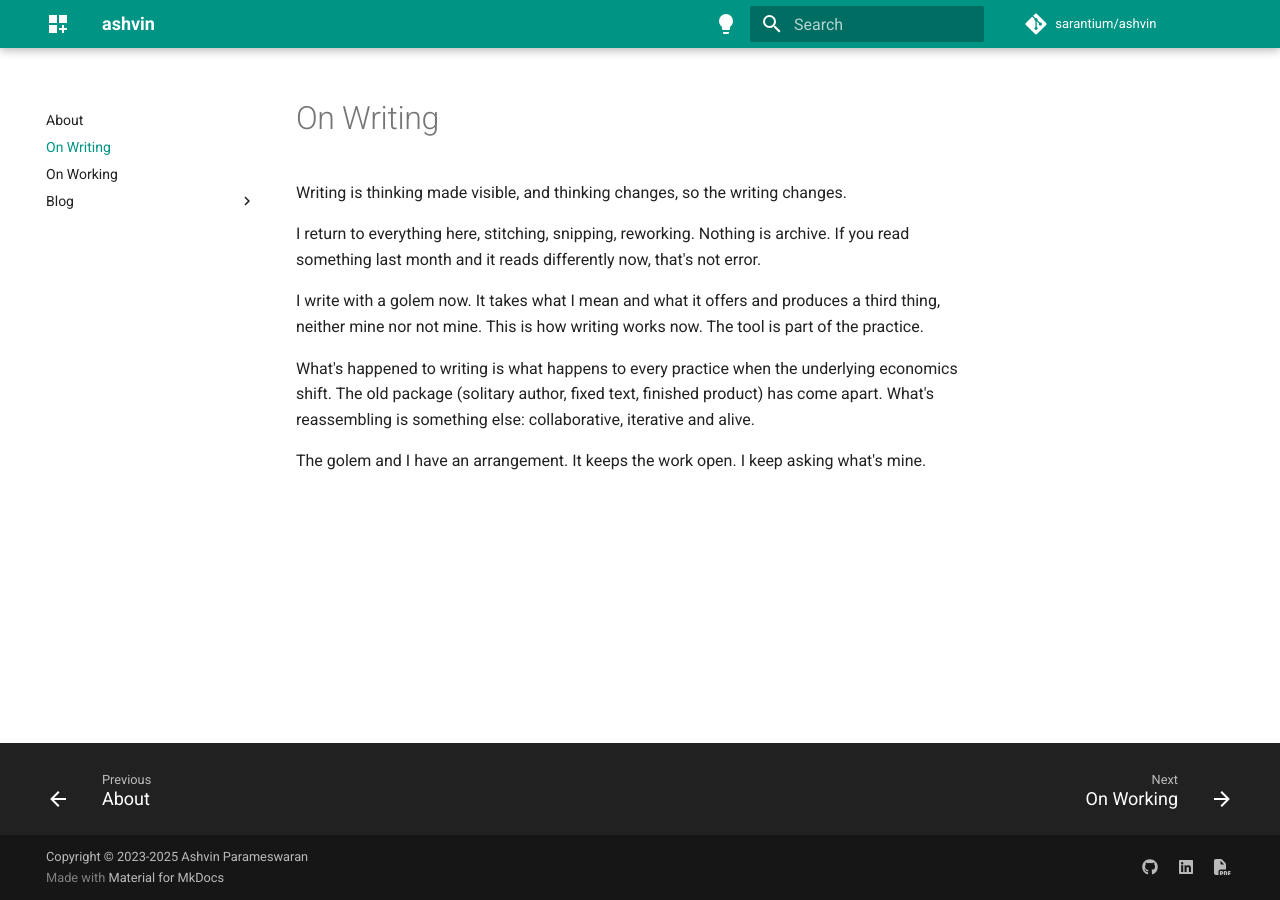
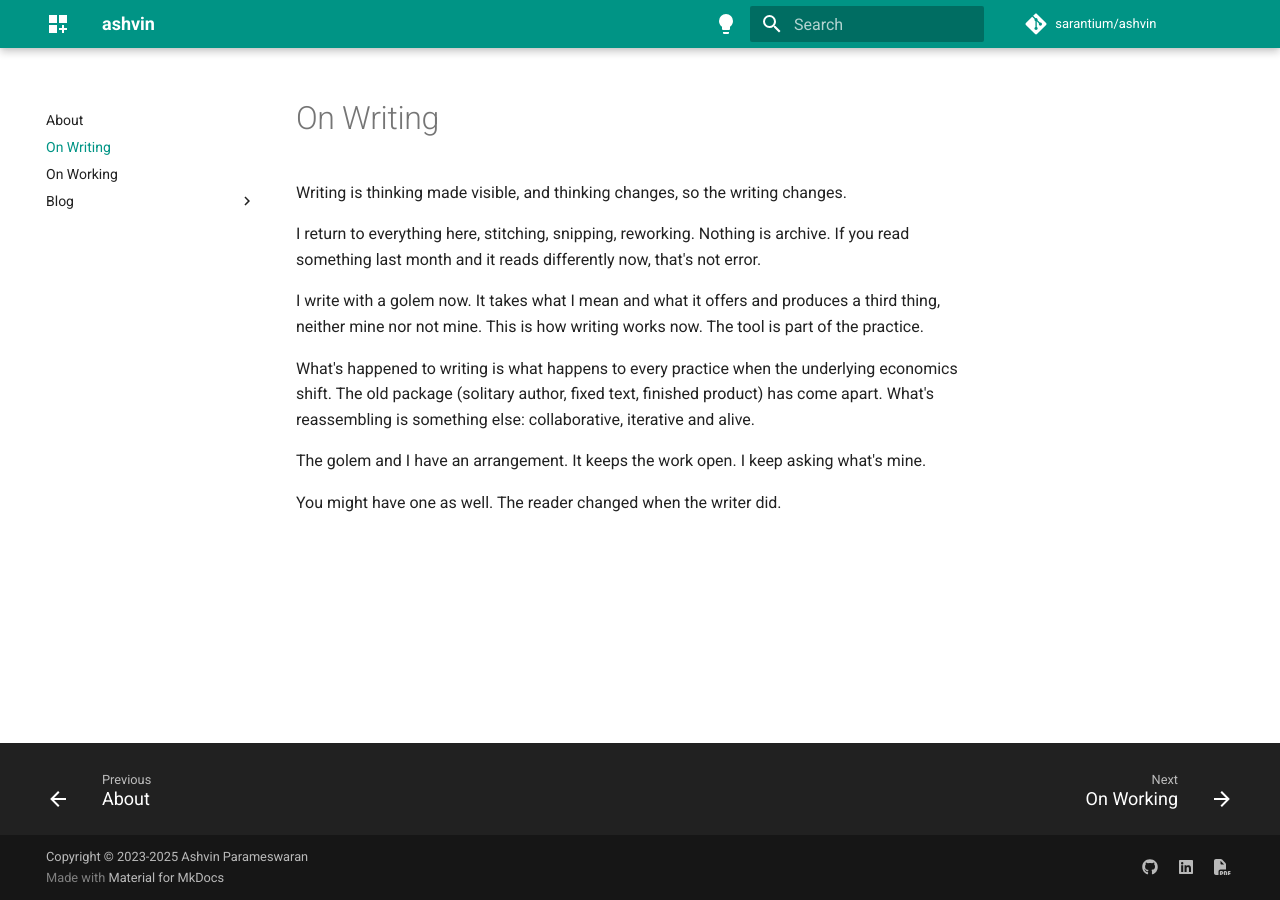
Before and after one commit to sarantium/ashvin, an MkDocs documentation site: the page built from docs/on-writing.md, in a window 1280 px wide. Built offline with MkDocs 1.6.1 and Material for MkDocs 9.7.7, drawn with Linux system fonts in a browser that asks for light colours; comment, search, counter and statistics services are not loaded.

Commit message:
📝 Add reader/golem line to On Writing

```diff
--- a/docs/on-writing.md
+++ b/docs/on-writing.md
@@ -13,3 +13,5 @@ I write with a golem now. It takes what I mean and what it offers and produces a
 What's happened to writing is what happens to every practice when the underlying economics shift. The old package (solitary author, fixed text, finished product) has come apart. What's reassembling is something else: collaborative, iterative and alive.
 
 The golem and I have an arrangement. It keeps the work open. I keep asking what's mine.
+
+You might have one as well. The reader changed when the writer did.
```
